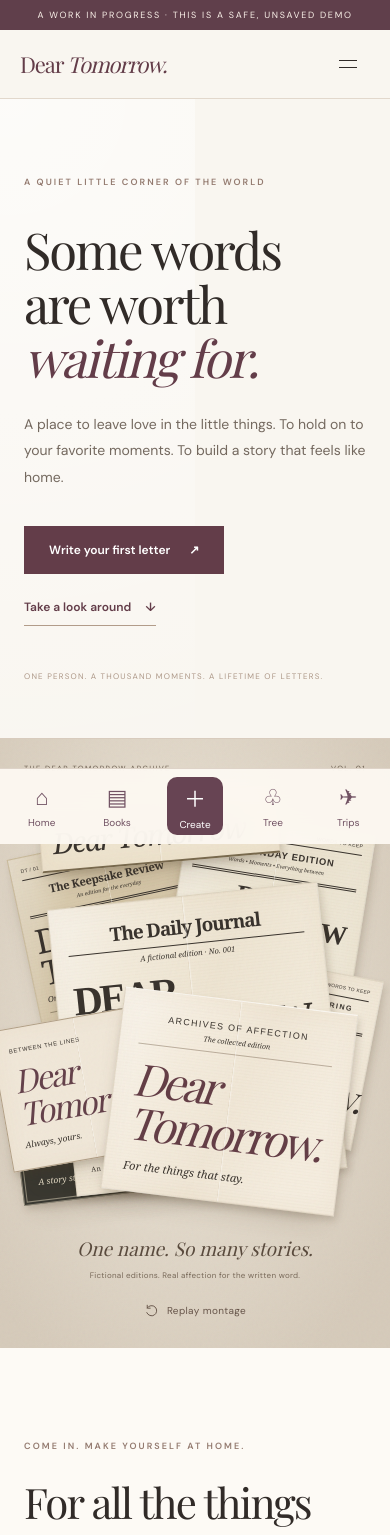
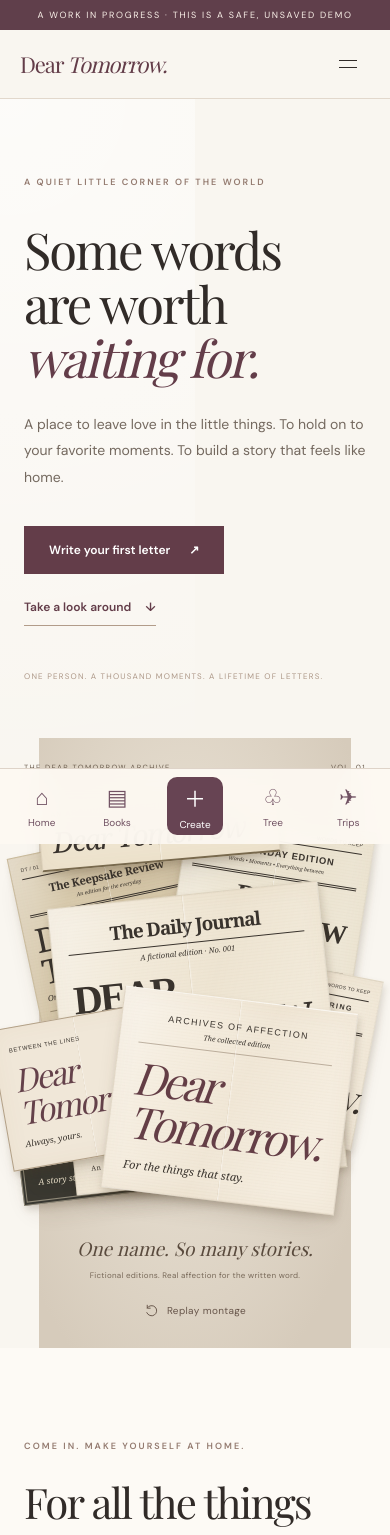
Before and after one commit to 3eebu/DearTomorrow, a Next.js app: page / in a window 390 px wide. Shown: the top 1535 px of the page. Built offline with nearby package versions, Linux system fonts and the light colour scheme; a web font is replaced by a local one.

Commit message:
fix: restore newspaper overlap on homepage

```diff
--- a/src/components/about-newspaper-montage.module.css
+++ b/src/components/about-newspaper-montage.module.css
@@ -19,9 +19,9 @@
   min-height: min(790px, calc(100vh - 118px));
   height: 100%;
   border-left: 0;
-  overflow: hidden;
+  overflow: visible;
 }
-.homeScene .paper { left: var(--paper-x); }
+.homeScene .paper { left: calc(var(--paper-x) + var(--paper-spill, 0%)); }
 .scene::before {
   content: "";
   position: absolute;
@@ -220,7 +220,14 @@
 }
 @media (max-width: 760px) {
   .scene { min-height: clamp(565px, 156.5vw, 760px); border-left: 0; border-top: 1px solid #d8cbbd; overflow: hidden; }
-  .scene.homeScene { min-height: clamp(565px, 156.5vw, 760px); }
+  .scene.homeScene { min-height: clamp(565px, 156.5vw, 760px); overflow: hidden; background: transparent; border-top: 0; }
+  .scene.homeScene::before {
+    inset: 0 10%;
+    z-index: -1;
+    opacity: 1;
+    mix-blend-mode: normal;
+    background: radial-gradient(ellipse at 46% 42%, #eee7da, #d6cbbb 85%);
+  }
   .archiveHeading { inset: 25px 24px auto; font-size: 7.5px; }
   .canvas { inset: 63px 0 143px; width: min(480px, calc(100% - 28px)); margin-inline: auto; transform: none; }
   .paper { display: none; }
```
Also changed, not shown: 1 other file (tests, documents, lock files or other folders).
